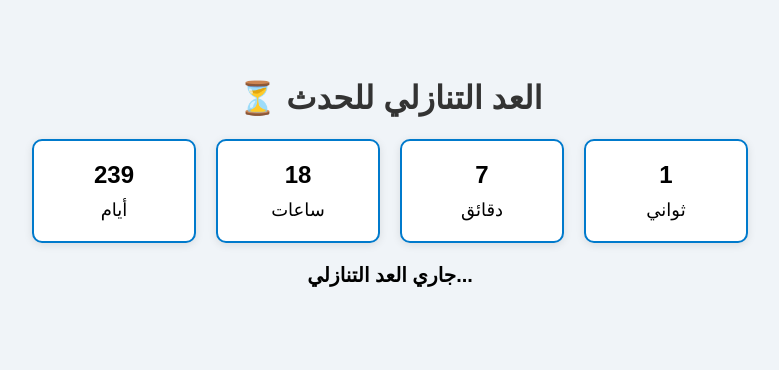
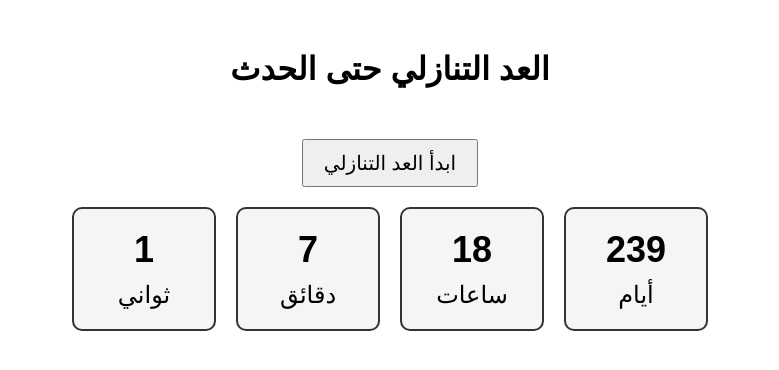
Before and after one commit to khattaby/tasks, a plain HTML site: page task19.html in a window 1280 px wide. Both pictures are taken after a click on the button "ابدأ العد التنازلي". Shown: the whole page, without its empty margins (250-1029 px from the left). Drawn offline with Linux system fonts and the light colour scheme.

Commit message:
chenges to task 18 &19

```diff
--- a/task19.html
+++ b/task19.html
@@ -2,102 +2,82 @@
 <html lang="ar">
 <head>
   <meta charset="UTF-8">
-    <title>العد التنازلي للحدث</title>
+  <title>عداد تنازلي مفصل</title>
   <style>
     body {
-            font-family: 'Arial', sans-serif;
-            background-color: #f0f4f8;
+      font-family: Arial, sans-serif;
+      direction: rtl;
       text-align: center;
-            padding: 50px;
+      margin-top: 50px;
     }
-        h1 {
-            color: #333;
-        }
-        #countdown {
-            margin-top: 20px;
-            display: none; /* Initially hidden */
+
+    .countdown-container {
+      display: flex;
       justify-content: center;
       gap: 20px;
+      font-size: 24px;
+      margin-top: 20px;
     }
-        .countdown-box {
-            font-size: 24px;
+
+    .time-box {
+      border: 2px solid #333;
       padding: 20px;
-            background-color: #ffffff;
-            border: 2px solid #007acc;
       border-radius: 10px;
-            box-shadow: 0 2px 8px rgba(0,0,0,0.1);
-            width: 120px;
-            text-align: center;
+      width: 100px;
+      background-color: #f5f5f5;
     }
-        .countdown-item {
+
+    .time-box span {
+      display: block;
+      font-size: 36px;
       font-weight: bold;
       margin-bottom: 10px;
     }
-        #expired {
-            color: red;
-            font-weight: bold;
+
+    #message {
+      margin-top: 30px;
       font-size: 28px;
+      color: #c00;
     }
-        .countdown-box span {
-            display: block;
-            font-size: 18px;
-        }
+
     button {
-            margin-top: 20px;
+      font-size: 20px;
       padding: 10px 20px;
-            font-size: 18px;
-            background-color: #007acc;
-            color: white;
-            border: none;
-            border-radius: 5px;
+      margin-top: 30px;
       cursor: pointer;
-        }
-        button:hover {
-            background-color: #005f99;
-        }
-        #status {
-            margin-top: 20px;
-            font-size: 20px;
-            font-weight: bold;
-            display: none; /* Initially hidden */
     }
   </style>
 </head>
 <body>
 
-    <h1>⏳ العد التنازلي للحدث</h1>
+  <h1>العد التنازلي حتى الحدث</h1>
 
-    <div id="countdown">
-        <div class="countdown-box">
-            <div class="countdown-item" id="days">0</div>
-            <span>أيام</span>
+  <button onclick="startCountdown()">ابدأ العد التنازلي</button>
+
+  <div class="countdown-container">
+    <div class="time-box">
+      <span id="days">0</span>
+      أيام
     </div>
-        <div class="countdown-box">
-            <div class="countdown-item" id="hours">0</div>
-            <span>ساعات</span>
+    <div class="time-box">
+      <span id="hours">0</span>
+      ساعات
     </div>
-        <div class="countdown-box">
-            <div class="countdown-item" id="minutes">0</div>
-            <span>دقائق</span>
+    <div class="time-box">
+      <span id="minutes">0</span>
+      دقائق
     </div>
-        <div class="countdown-box">
-            <div class="countdown-item" id="seconds">0</div>
-            <span>ثواني</span>
+    <div class="time-box">
+      <span id="seconds">0</span>
+      ثواني
     </div>
   </div>
 
-    <div id="status">جاري العد التنازلي...</div>
-
-    <!-- Start Countdown Button -->
-    <button id="startButton">ابدأ العد التنازلي</button>
+  <div id="message"></div>
 
   <script>
-        // Set the date we're counting down to
     const eventDate = new Date("Feb 28, 2026 15:00:00").getTime();
 
-        let countdownInterval;
-
-        // Function to update the countdown display
     function updateCountdown() {
       const now = new Date().getTime();
       let distance = eventDate - now;
@@ -106,6 +86,7 @@
       const hours = Math.floor((distance % (1000 * 60 * 60 * 24)) / (1000 * 60 * 60));
       const minutes = Math.floor((distance % (1000 * 60 * 60)) / (1000 * 60));
       const seconds = Math.floor((distance % (1000 * 60)) / 1000);
+
 
       return {
         days,
@@ -116,33 +97,63 @@
       };
     }
 
-        // Function to start the countdown
+    const daysEl = document.getElementById("days");
+    const hoursEl = document.getElementById("hours");
+    const minutesEl = document.getElementById("minutes");
+    const secondsEl = document.getElementById("seconds");
+    const messageEl = document.getElementById("message");
+
+    let countdownInterval = null;
+
     function startCountdown() {
-            // Hide the button and show the countdown
-            document.getElementById("startButton").style.display = "none";  // Hide the button
-            document.getElementById("status").style.display = "block";  // Show the "جاري العد التنازلي..." text
-            document.getElementById("status").textContent = "جاري العد التنازلي...";  // Update the status text
-
-            const countdownElement = document.getElementById("countdown");
-            countdownElement.style.display = "flex";  // Show countdown boxes
+      if (countdownInterval) return; // لمنع تكرار الضغط
 
       countdownInterval = setInterval(() => {
+
         const timeLeft = updateCountdown();
 
         if (timeLeft.isExpired) {
           clearInterval(countdownInterval);
-                    document.getElementById("status").innerHTML = `<span id="expired">الحدث قد بدأ!</span>`;
+          messageEl.textContent = "الحدث قد بدأ!";
+          daysEl.textContent = "0";
+          hoursEl.textContent = "0";
+          minutesEl.textContent = "0";
+          secondsEl.textContent = "0";
         } else {
-                    document.getElementById("days").textContent = timeLeft.days;
-                    document.getElementById("hours").textContent = timeLeft.hours;
-                    document.getElementById("minutes").textContent = timeLeft.minutes;
-                    document.getElementById("seconds").textContent = timeLeft.seconds;
+          daysEl.textContent = timeLeft.days;
+          hoursEl.textContent = timeLeft.hours;
+          minutesEl.textContent = timeLeft.minutes;
+          secondsEl.textContent = timeLeft.seconds;
         }
       }, 1000);
     }
 
-        // Add event listener to the start button
-        document.getElementById("startButton").addEventListener("click", startCountdown);
+
+/*
+What did I learn?
+
+1. the calculations:
+   Distance in milliseconds divided by the milliseconds in one day to get the number of full days
+   The remaining distance in milliseconds after full days divided by the milliseconds in one hour to get the number of full hours
+   The remaining distance in milliseconds after full hours divided by the milliseconds in one minute to get the number of full minutes
+   The remaining distance in milliseconds after full minutes divided by 1000 to get the number of full seconds
+
+2. Used getTime() to get current and event timestamps in milliseconds from 1970-01-01
+   Calculated the difference by subtracting current time from event time to get remaining time
+
+
+3. Learned how to break down the time difference into separate units
+   I used Math.floor to convert milliseconds into days, hours, minutes, and seconds
+   Used the modulo operator % to get the remaining part after each unit
+
+3. Used setInterval to update the countdown every second
+   It keeps updating the values of days, hours, minutes, and seconds every 1000ms
+
+4. Used clearInterval to stop the countdown when the event starts
+   I checked if the time difference is less than 0
+   If so, I stopped the interval and showed a message saying the event has started
+*/
+
   </script>
 
 </body>
```
Also changed, not shown: task18.html (+75 -34 lines). Lines whose indentation alone changed are shown as unchanged.
